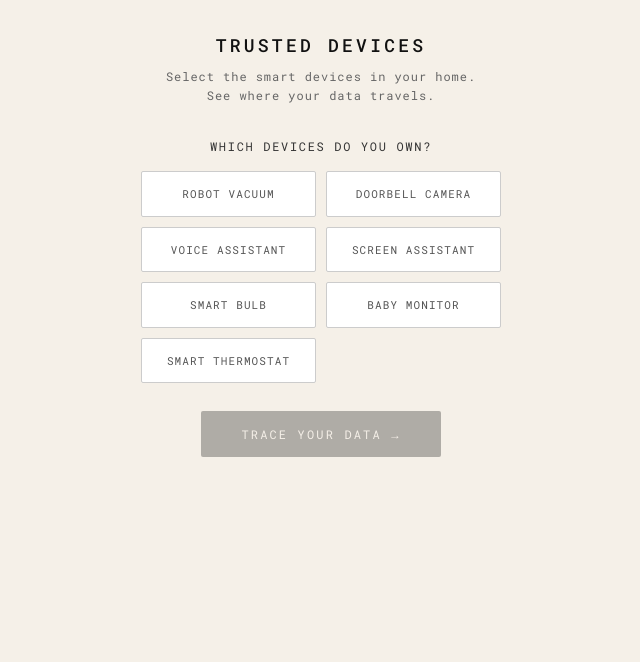
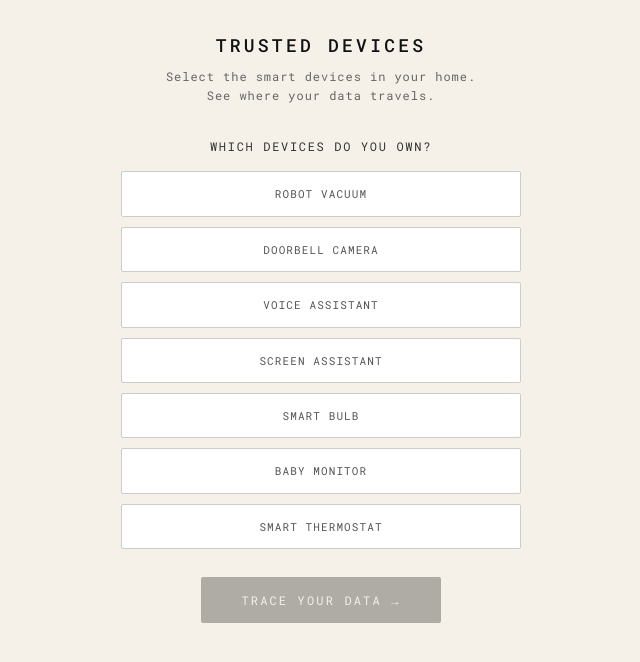
Before and after one commit to kristinmariakr/your-home-their-eyes, a Next.js app: page / in a window 1280 px wide. Shown: the top 662 px of the page, without its empty margins (319-959 px from the left). Built offline with nearby package versions, Linux system fonts and the light colour scheme.

Commit message:
Stack device buttons full-width in single column
Co-Authored-By: Claude Sonnet 4.6 <noreply@anthropic.com>

```diff
--- a/app/DiagramClient.tsx
+++ b/app/DiagramClient.tsx
@@ -272,7 +272,7 @@ export default function DiagramClient() {
         <div style={{fontSize:'clamp(10px,2.8vw,12px)',letterSpacing:'0.14em',color:'#333',textTransform:'uppercase',marginBottom:16}}>
           Which devices do you own?
         </div>
-        <div style={{display:'grid',gridTemplateColumns:'1fr 1fr',gap:10,width:'100%',maxWidth:360,marginBottom:28}}>
+        <div style={{display:'grid',gridTemplateColumns:'1fr',gap:10,width:'100%',maxWidth:400,marginBottom:28}}>
           {DEV_KEYS.map(d => (
             <button
               key={d}
```
